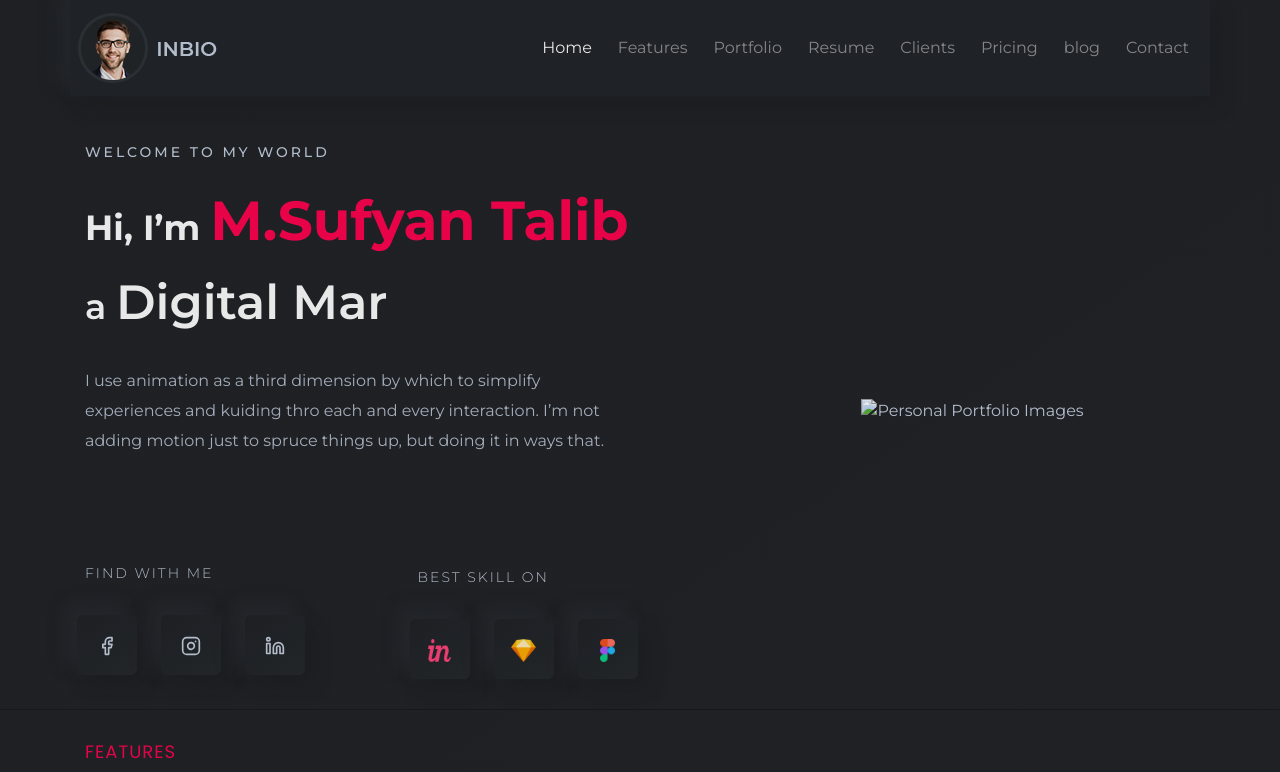
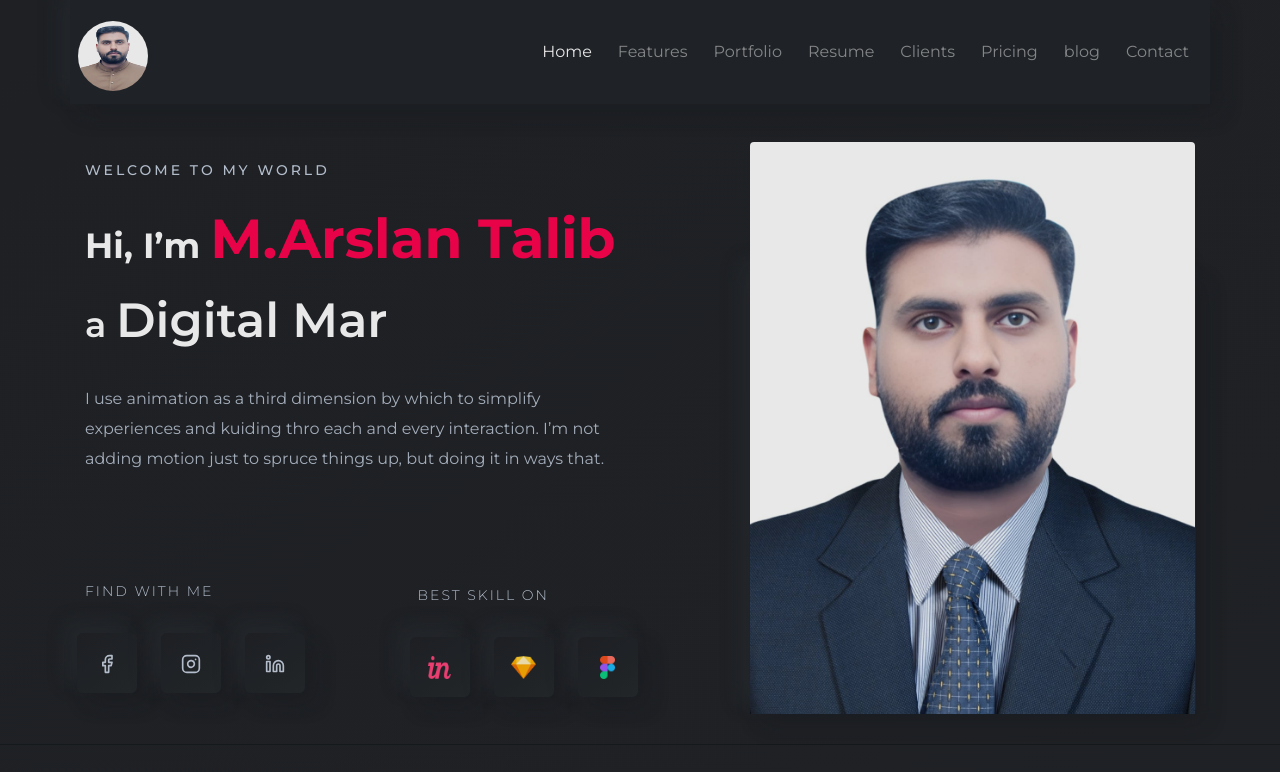
Before and after one commit to arslan7676/portfolio, a plain HTML site: page index.html in a window 1280 px wide. Shown: the top 772 px of the page. Drawn offline with Linux system fonts and the light colour scheme.

Commit message:
portfolio

```diff
--- a/index.html
+++ b/index.html
@@ -27,7 +27,7 @@
    <header>
       <div class="container px-0">
          <nav class="navbar navbar-expand-lg navbar-dark px-2 fixed-top container">
-            <a class="navbar-brand" href="#"><img src="assets/images/logo.png" alt="logo"></a>
+            <a class="navbar-brand" href="#"><img src="assets/images/profile.jpeg" alt="logo" class="rounded-circle mt-2" style="width: 70px; height: 70px;"></a>
             <button class="navbar-toggler" type="button" data-toggle="collapse" data-target="#navbarSupportedContent"
                aria-controls="navbarSupportedContent" aria-expanded="false" aria-label="Toggle navigation">
                <span class="navbar-toggler-icon"></span>
@@ -58,7 +58,7 @@
                      <div class="content">
                         <div class="inner">
                            <span class="subtitle">Welcome to my world</span>
-                           <h1 class="title main-heading">Hi, I’m <span class="name">M.Sufyan Talib</span><br>
+                           <h1 class="title main-heading">Hi, I’m <span class="name">M.Arslan Talib</span><br>
                               <span class="header-caption" id="page-top">
                                  <!-- type headline start-->
                                  <span class="cd-headline clip is-full-width">
@@ -136,7 +136,7 @@
                   <div class="order-1 order-lg-2 col-lg-5">
                      <div class="thumbnail">
                         <div class="inner">
-                           <img src="assets/images" alt="Personal Portfolio Images">
+                           <img src="assets/images/profile-1.jpeg" alt="Personal Portfolio Images" class="rounded-top">
                         </div>
                      </div>
                   </div>
```
Also changed, not shown: assets/images/profile-1.jpeg (added), assets/images/profile.jpeg (added).
